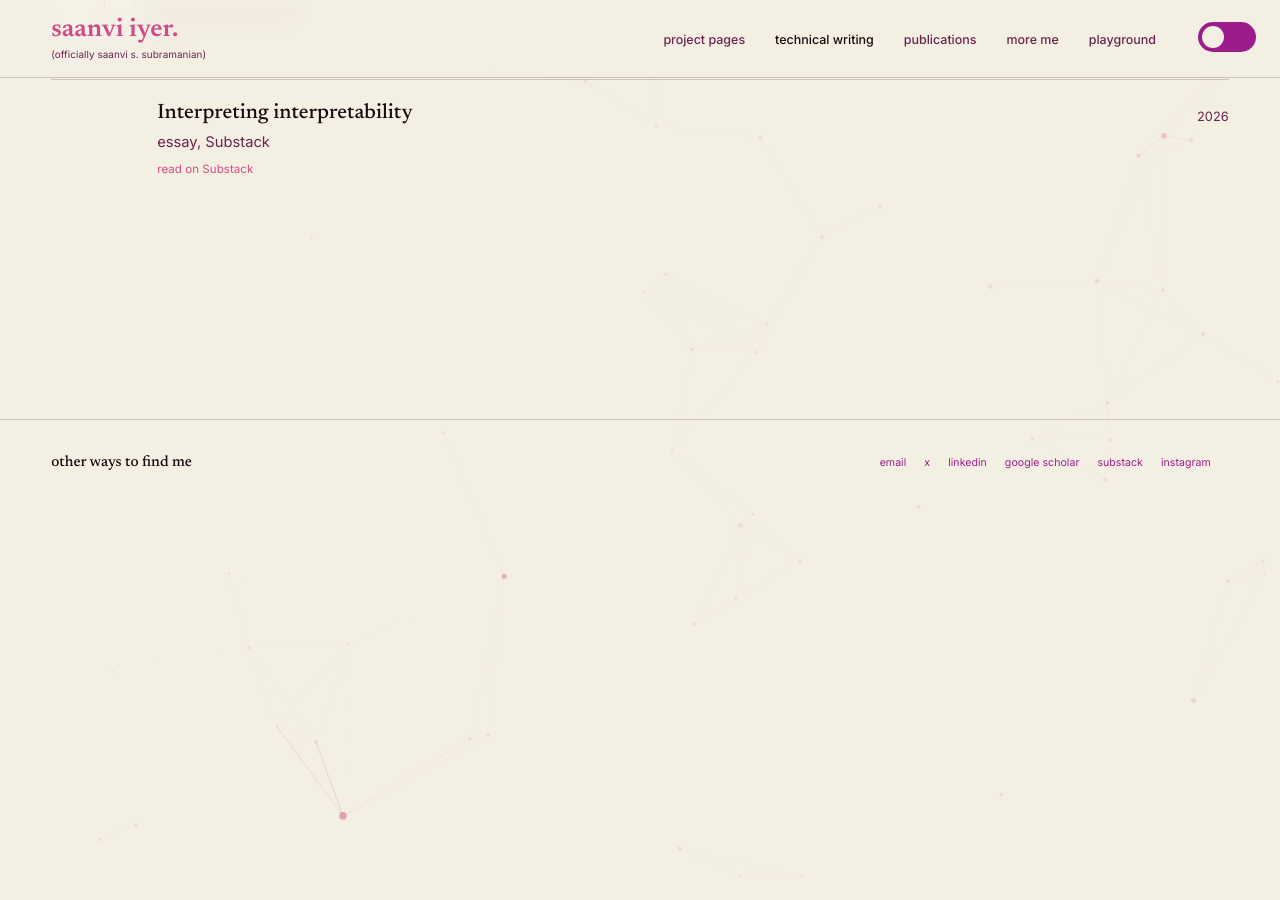
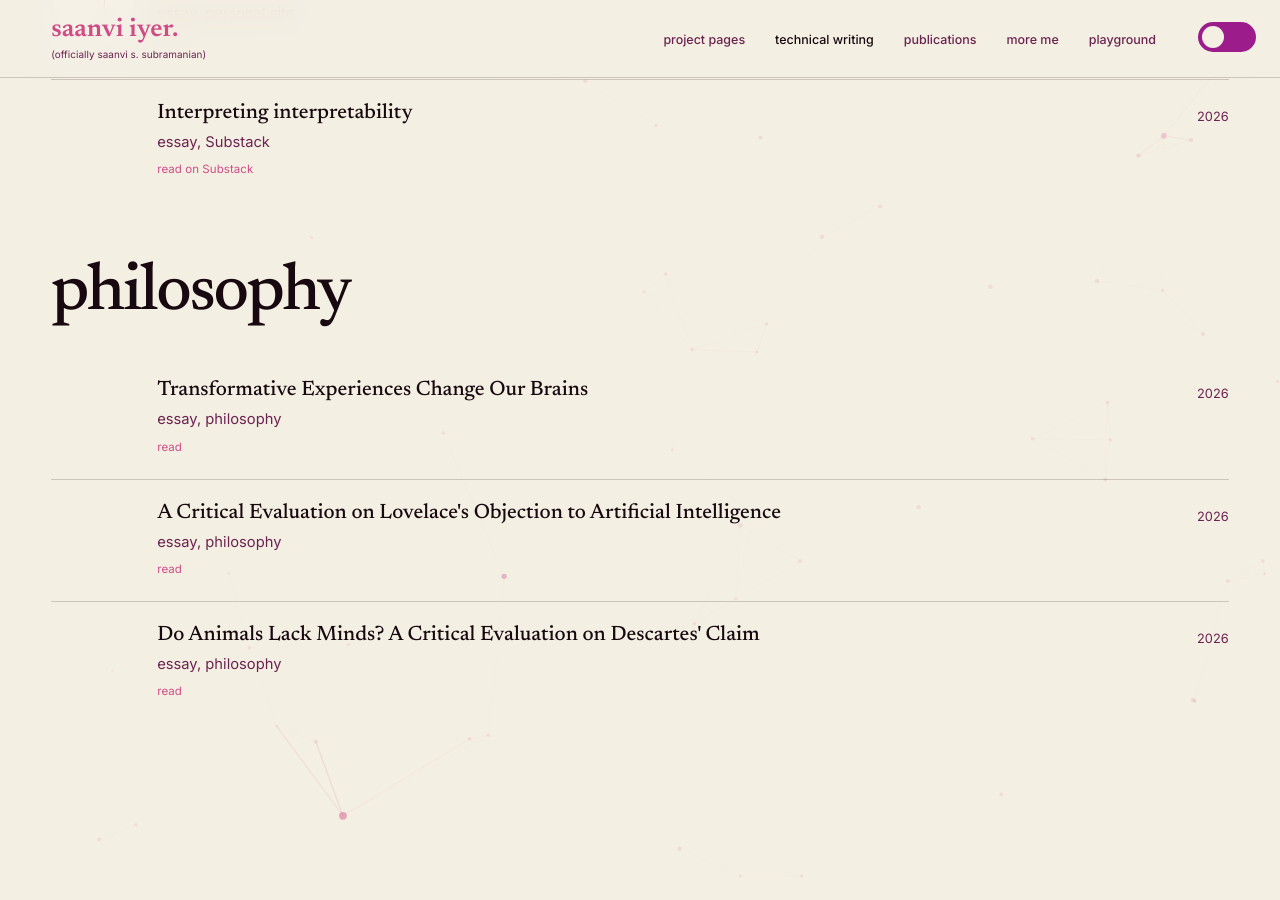
Before and after one commit to saanviiyer/saanviiyer.github.io, a Jekyll site: the page built from pages/writing-index.html, in a window 1280 px wide and 900 px high, scrolled down 2384 px. Built offline with Jekyll 4.4.1, drawn with Linux system fonts in a browser that asks for light colours; some web fonts are replaced; before the commit the page ends 2893 px from its top, so only the background shows below that.

Commit message:
Add Caltech peer advocate line to the homepage and a philosophy group with three essays to the writing page

```diff
--- a/index.html
+++ b/index.html
@@ -13,6 +13,8 @@ description: >-
   <p>i'm saanvi, and i'm studying computer science and neurobiology at caltech. i am excited about frontier ai and its positive applications in neuroscience, biology, and medicine. recently, i've also become curious about ai safety and biosecurity<sup id="ref1"><a href="#fn1">1</a></sup>.</p>
 
   <p>in my sadly-little free time, i love listening to music<sup id="ref2"><a href="#fn2">2</a></sup>, <a href="https://www.instagram.com/sundisinghs/" target="_blank" rel="noopener">singing and songwriting</a><sup id="ref3"><a href="#fn3">3</a></sup>, and playing tennis<sup id="ref4"><a href="#fn4">4</a></sup>.</p>
+
+  <p>outside of research, i'm a peer advocate at caltech, supporting other students.</p>
 
   <p>i like doing impactful work on interesting problems that challenge me. retaining my childlike curiosity, putting my soul into things, and being a good human especially matter to me.</p>
 
--- a/pages/writing-index.html
+++ b/pages/writing-index.html
@@ -32,4 +32,40 @@ permalink: /writing/
     </div>
 
   </div>
+
+  <h2 class="pf-heading" style="margin-top: 60px;">philosophy</h2>
+
+  <div class="pub-list">
+
+    <div class="pub-row">
+      <span class="pub-thumb" aria-hidden="true"></span>
+      <div class="pub-main">
+        <h3 class="pub-title"><a href="{{ '/thinking/transformative-experiences-change-our-brains/' | relative_url }}">Transformative Experiences Change Our Brains</a></h3>
+        <div class="pub-venue">essay, philosophy</div>
+        <div class="pub-links"><a href="{{ '/thinking/transformative-experiences-change-our-brains/' | relative_url }}">read</a></div>
+      </div>
+      <div class="pub-year">2026</div>
+    </div>
+
+    <div class="pub-row">
+      <span class="pub-thumb" aria-hidden="true"></span>
+      <div class="pub-main">
+        <h3 class="pub-title"><a href="{{ '/thinking/lovelaces-objection-to-ai/' | relative_url }}">A Critical Evaluation on Lovelace's Objection to Artificial Intelligence</a></h3>
+        <div class="pub-venue">essay, philosophy</div>
+        <div class="pub-links"><a href="{{ '/thinking/lovelaces-objection-to-ai/' | relative_url }}">read</a></div>
+      </div>
+      <div class="pub-year">2026</div>
+    </div>
+
+    <div class="pub-row">
+      <span class="pub-thumb" aria-hidden="true"></span>
+      <div class="pub-main">
+        <h3 class="pub-title"><a href="{{ '/thinking/do-animals-lack-minds/' | relative_url }}">Do Animals Lack Minds? A Critical Evaluation on Descartes' Claim</a></h3>
+        <div class="pub-venue">essay, philosophy</div>
+        <div class="pub-links"><a href="{{ '/thinking/do-animals-lack-minds/' | relative_url }}">read</a></div>
+      </div>
+      <div class="pub-year">2026</div>
+    </div>
+
+  </div>
 </section>
```
